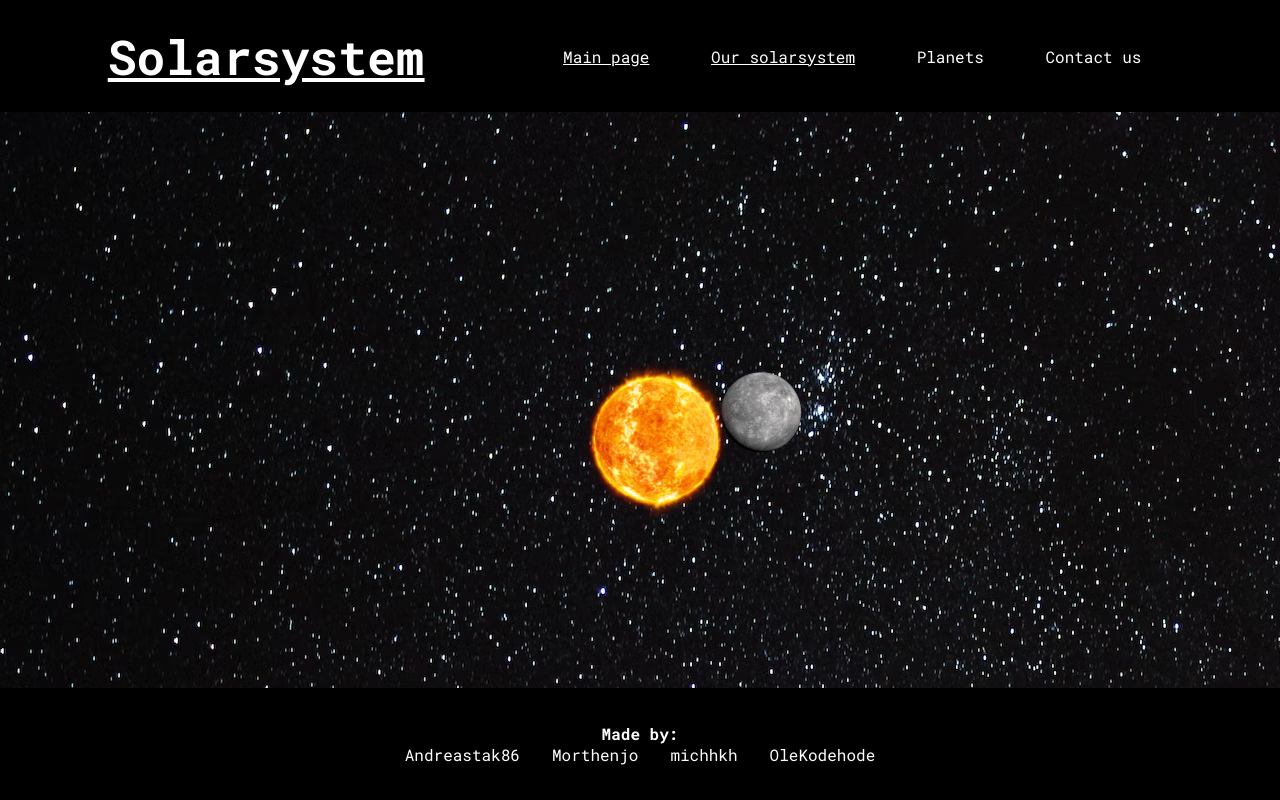
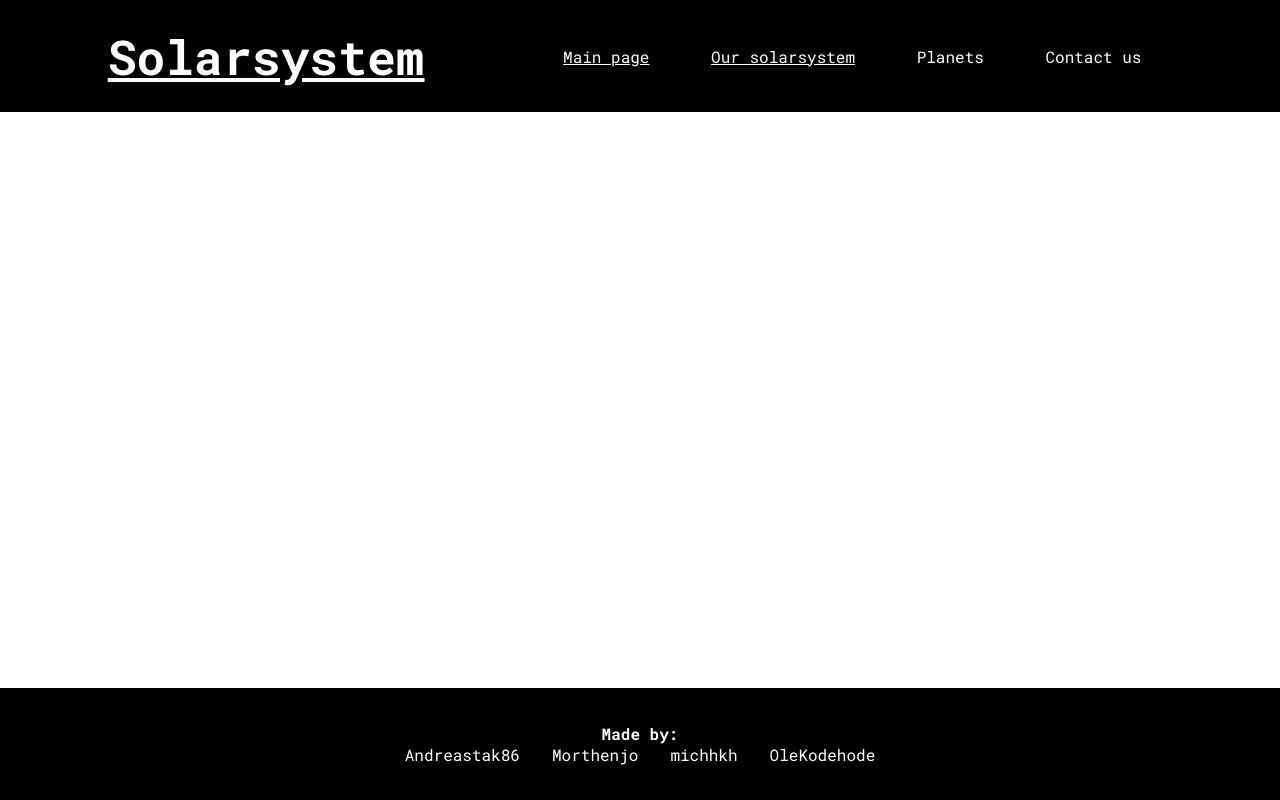
Before and after one commit to Andreastak86/Solsytemet, a React (Create React App) app: page / in a window 1280 px wide. Built offline with nearby package versions, Linux system fonts and the light colour scheme.

Commit message:
only 1 landing page

```diff
--- a/src/App.js
+++ b/src/App.js
@@ -45,7 +45,6 @@ const App = () => {
             }
           />
         </Routes>
-        <LandingPage />
         <FooterBar />
       </BrowserRouter>
     </>
```
